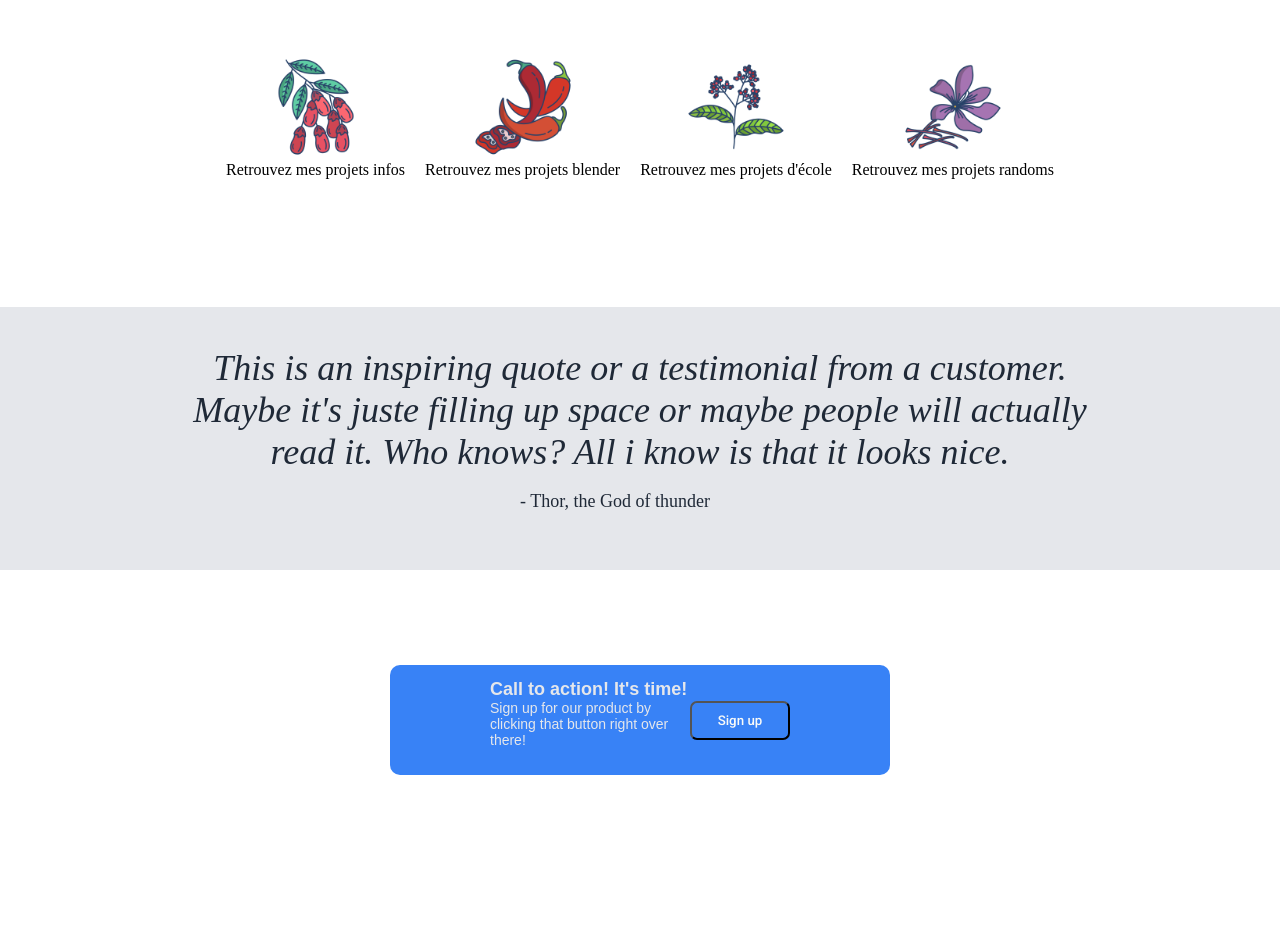
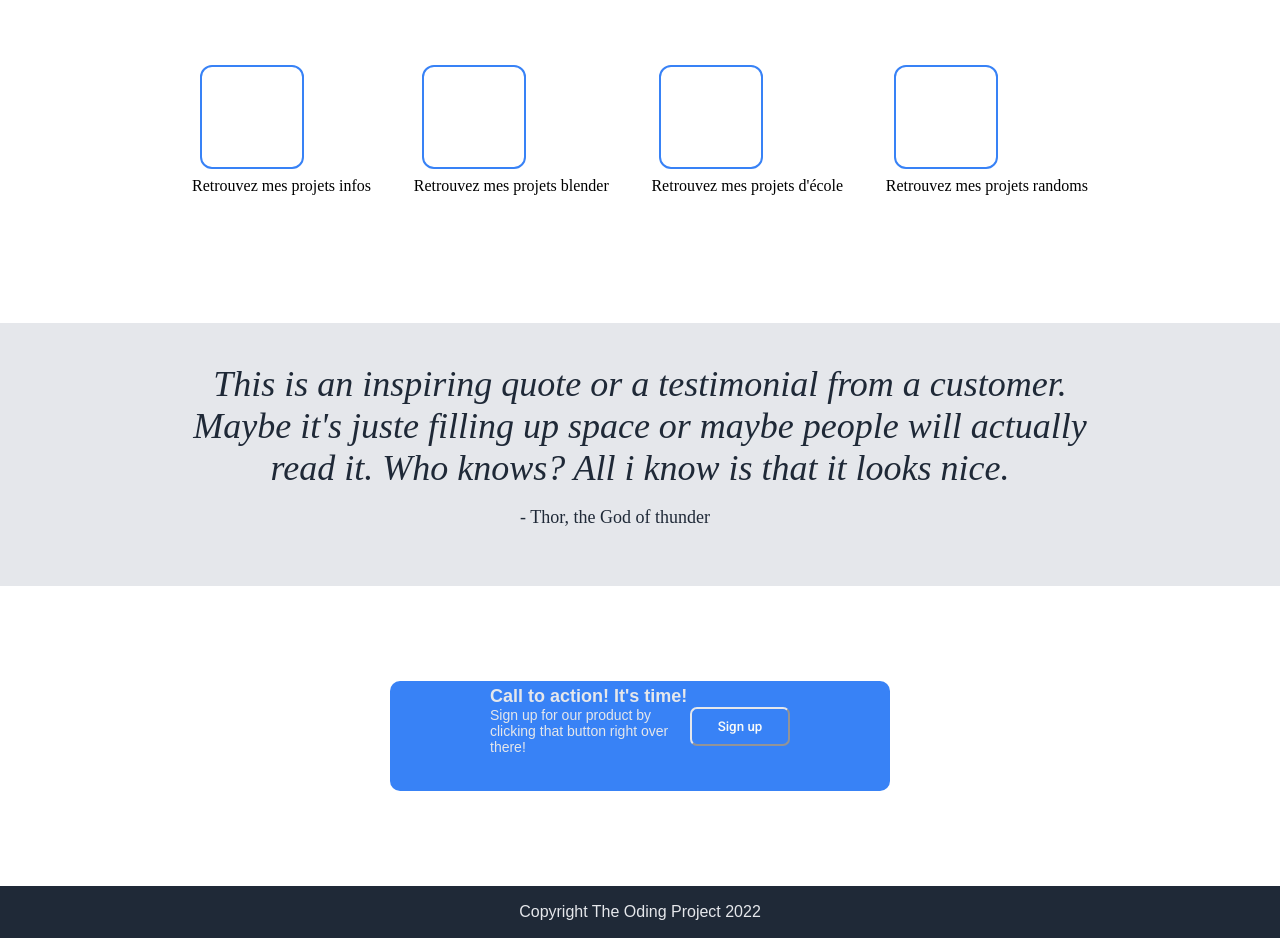
Before and after one commit to Octoo/landing-page, a plain HTML site: page index.html in a window 1280 px wide. Shown: the part 555-1493 px from the top of the page. Before the commit the page ends 1425 px from the top, so only its background shows below. Drawn offline with Linux system fonts and the light colour scheme.

Commit message:
Second version

```diff
--- a/index.html
+++ b/index.html
@@ -36,19 +36,19 @@
     <div class="information">Some random information.</div>
     <div class="container2">
         <div class="carte">
-            <img src="./images/barberry.png">
+            <div class="box"></div>
             <div class="text">Retrouvez mes projets infos</div>
         </div>
         <div class="carte">
-            <img src="./images/chilli.png">
+            <div class="box"></div>
             <div class="text">Retrouvez mes projets blender</div>
         </div>
         <div class="carte">
-            <img src="./images/pepper.png">
+            <div class="box"></div>
             <div class="text">Retrouvez mes projets d'école</div>
         </div>
         <div class="carte">
-            <img src="./images/saffron.png">
+            <div class="box"></div>
             <div class="text">Retrouvez mes projets randoms</div>
         </div>
     </div>
@@ -60,18 +60,16 @@
     </div>
     <div class="container4">
         <div class="container5">
-            <div class="left-cont">
+
                 <div class="action">Call to action! It's time!</div>
+            <div class="bot-cont">
                 <p class="signup">Sign up for our product by clicking that button right over there!</p>
-            </div>
-            <div class="right-cont">
                 <button class="signup-button">Sign up</button>
             </div>
+        </div>
+    </div>
+    <div class="footer">Copyright The Oding Project 2022</div>
 
-        </div>
-
-
-    </div>
 
 
 </body>
--- a/style.css
+++ b/style.css
@@ -1,184 +1,200 @@
-body{
+body {
   display: flex;
   flex-direction: column;
   margin: 0;
 }
 
-.container1{
+.container1 {
   background-color: #1f2937;
   border: none;
   padding: 0px 15% 10%;
 }
 
-.top{
+.top {
   display: flex;
   justify-content: space-between;
-
 }
 
-#header-logo{
+#header-logo {
   color: darkblue;
-    font-family: 'Roboto', sans-serif;
+  font-family: "Roboto", sans-serif;
   font-size: 24px;
   color: #f9faf8;
 }
 
-ul{
+ul {
   display: flex;
   list-style-type: none;
   flex: 1;
-    justify-content:  flex-end;
+  justify-content: flex-end;
 
   gap: 10px;
-
 }
-a{
+a {
   text-decoration: none;
-    font-family: 'Roboto', sans-serif;
+  font-family: "Roboto", sans-serif;
   font-size: 16px;
-    color: #E5E7EB;
+  color: #e5e7eb;
 }
 
-.intro{
+.intro {
   display: flex;
   flex: 1;
   padding-top: 35px;
   gap: 40px;
-
 }
 .image1 {
-    width:300px;
-    height:150px;
+  width: 300px;
+  height: 150px;
   background: url(http://goo.gl/vyAs27) no-repeat scroll 0 0;
 }
 
-.left-block{
+.left-block {
   display: flex;
   flex-direction: column;
   flex: 1;
   align-items: stretch;
-
-
 }
-  .right-block{
+.right-block {
   align-items: baseline;
   padding-top: 40px;
 }
-  h2{
+h2 {
   font-size: 48px;
   font-weight: 800;
-      color: #F9FAF8;
-      font-family: 'Robot',sans-serif;
+  color: #f9faf8;
+  font-family: "Robot", sans-serif;
   margin: 0;
 }
 
-  button{
+button {
   max-width: 100px;
-      color:#F9FAF8 ;
-      font-family: 'Roboto',sans-serif;
-      background-color: #3882F6;
+  color: #f9faf8;
+  font-family: "Roboto", sans-serif;
+  background-color: #3882f6;
   border-radius: 7px;
   padding: 10px;
 }
-  p{
+p {
   font-size: 18px;
-      color: #E5E7EB;
+  color: #e5e7eb;
 }
 
-  .container2{
+.container2 {
   display: flex;
-    justify-content: center;
+  justify-content: space-between;
+  align-items: center;
   text-align: center;
+  flex-direction: row;
+
   gap: 20px;
-    padding:  60px 15% 10%;
+  padding: 60px 15% 10%;
+
 }
+
+/*
   img {
     width: 100px;
     height: 100px;
   }
-  .information{
+  */
+
+
+.box {
+  background: transparent;
+  border-radius: 10px;
+  width: 100px;
+  height: 100px;
+  outline: 2px solid #3882f6;
+  margin: 10px;
+}
+.information {
   display: flex;
   font-size: 36px;
   font-weight: 900;
-    color: #1F2937;
+  color: #1f2937;
   justify-content: center;
   padding-top: 60px;
-
-
 }
-.container3{
-    background-color: #E5E7EB;
+.container3 {
+  background-color: #e5e7eb;
   display: flex;
   flex-direction: column;
   align-items: center;
   justify-content: center;
   padding: 40px;
-
 }
-.quote{
+.quote {
   text-align: center;
   padding-left: 140px;
   padding-right: 140px;
   font-size: 36px;
   font-style: italic;
-    color: #1F2937;
+  color: #1f2937;
 }
-.author-wrap{
+.author-wrap {
   display: flex;
   align-items: flex-end;
   justify-content: end;
-
 }
 
-.author{
-    color: #1F2937;
+.author {
+  color: #1f2937;
   margin-right: 50px;
-
 }
-.container4{
+.container4 {
   min-height: 300px;
   display: flex;
   align-items: center;
   justify-content: center;
   flex-direction: column;
+}
 
-
-
-}
-.container5{
+.container5 {
   width: 300px;
   height: 100px;
-    background-color: #3882F6;
+  background-color: #3882f6;
   border-radius: 10px;
   padding: 5px 100px;
   display: flex;
-    align-items: center;
-    justify-content: space-between;
+  flex-direction: column;
+}
 
-
-
-
+.action {
+  font-size: 18px;
+  color: #e5e7eb;
+  font-weight: bold;
+  font-family: "Robot", sans-serif;
 }
-.action{
-    font-size: 18px;
-    color: #E5E7EB;
-    font-weight: bold;
-    font-family: 'Robot',sans-serif;
-}
-.signup{
+.signup {
   font-size: 14px;
-    color: #E5E7EB;
-    font-family: 'Robot',sans-serif;
+  color: #e5e7eb;
+  font-family: "Robot", sans-serif;
   margin-top: 0;
 }
 
-.right-cont{
+.bot-cont {
   display: flex;
-    justify-content: stretch;
-
-
+  flex-direction: row;
+  justify-content: space-between;
+  align-items: flex-start;
 }
 
-.signup-button{
+.signup-button {
   min-width: 100px;
+  border-color: #e5e7eb;
 }
+
+.footer {
+    position: relative;
+    bottom: 0;
+    left: 0;
+    right: 0;
+    height: 52px;
+    display: flex;
+    align-items: center;
+    justify-content: center;
+    color: #e5e7eb;
+    background: #1f2937;
+    font-family: 'Robot', sans-serif;
+  }
```
Lines whose indentation alone changed are shown as unchanged.
